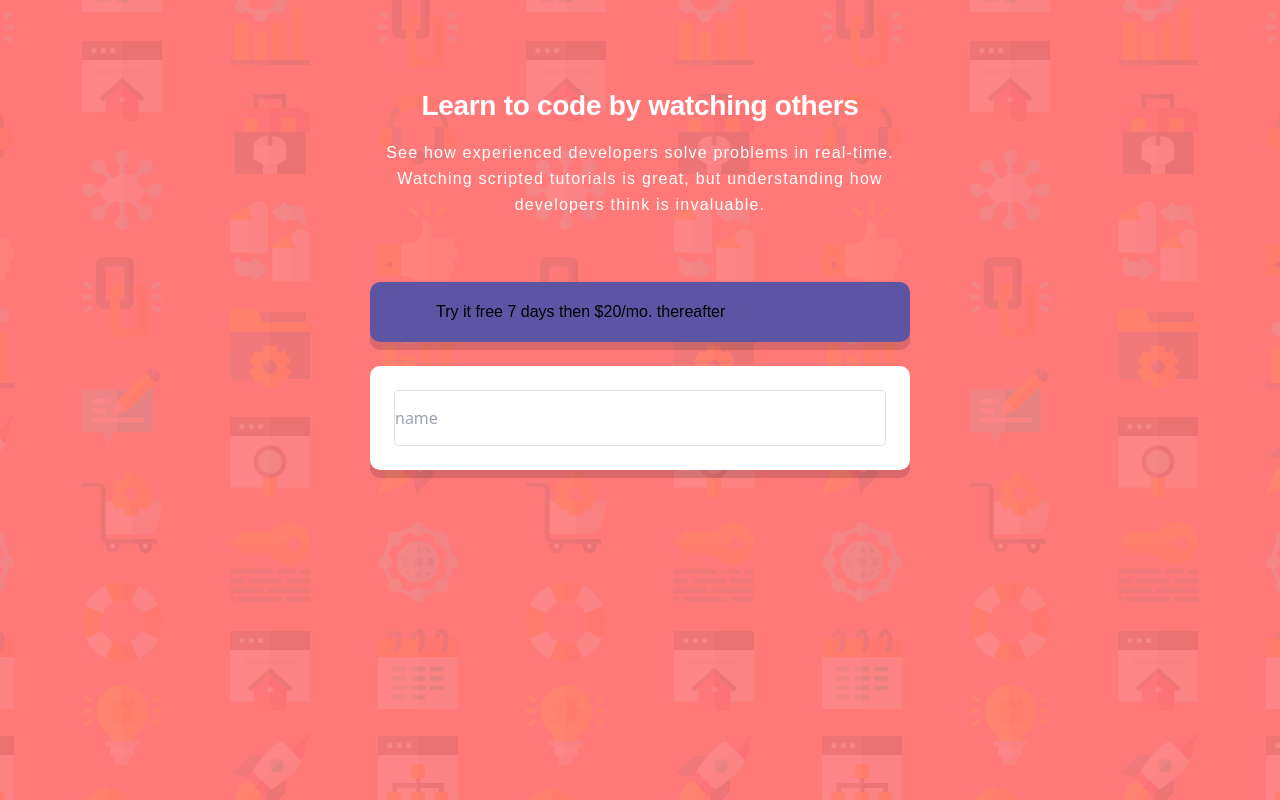
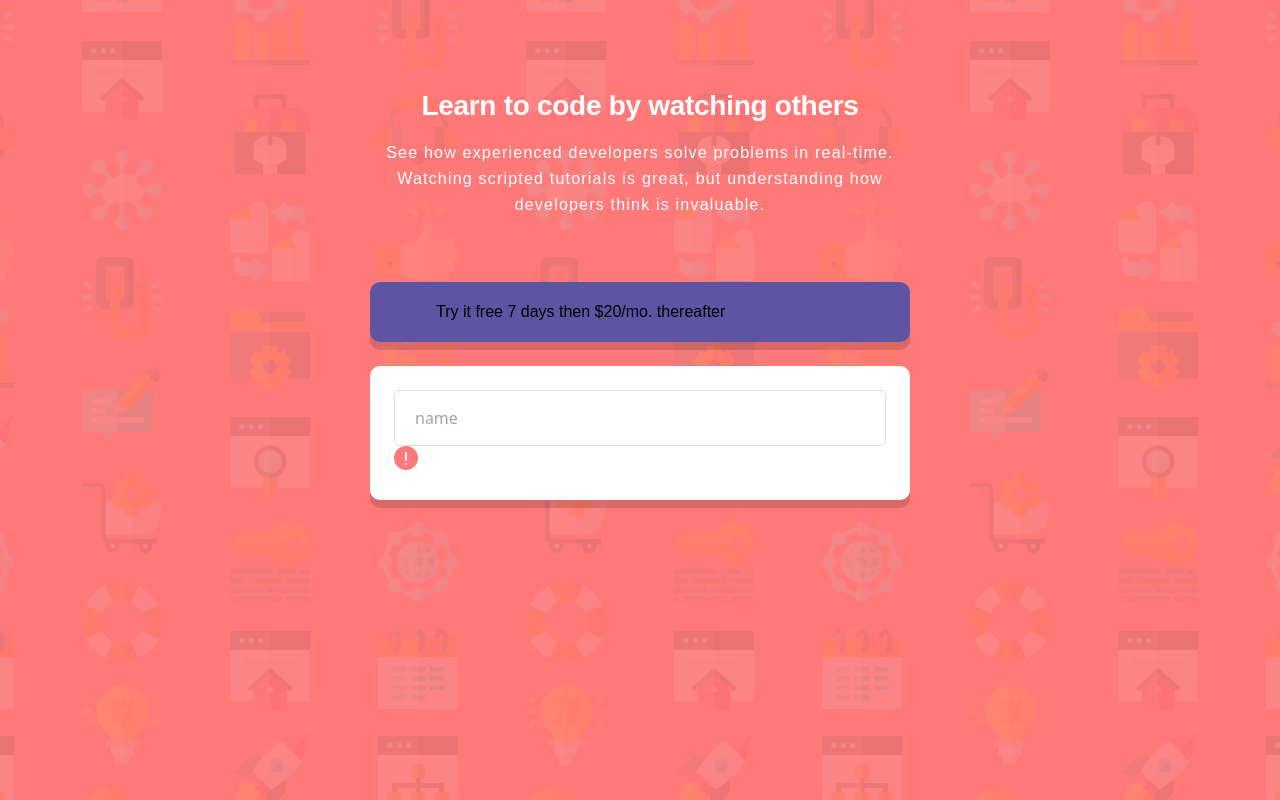
Before and after one commit to ArabuliGiorgi/Intro-component-with-sign-up-form, a React (Vite) app: page / in a window 1280 px wide. Built offline with nearby package versions, Linux system fonts and the light colour scheme.

Commit message:
one more step

```diff
--- a/src/jsx-components/Field.css
+++ b/src/jsx-components/Field.css
@@ -0,0 +1,9 @@
+#error-message{
+    font-size: 11px;
+    font-weight: 500;
+    font-style: italic;
+    line-height: 16.5px;
+    text-align: right;
+    color: #FF7979;
+    margin-top: 6px;
+}
--- a/src/jsx-components/Field.jsx
+++ b/src/jsx-components/Field.jsx
@@ -1,32 +1,43 @@
 import './Field.css'
 import styled from 'styled-components'
-import { useState } from 'react';
+import errorImage from '/images/icon-error.svg'
+import { useState, useEffect } from 'react';
 
 export default function Field({placeholder, clicked}){
-    const [inputName, setInputName] = useState('normal');
+    const [isError, setIsError] = useState(false);
+    const [errorMessage, setErrorMessage] = useState('');
     const [value, setValue] = useState('');
     const getValue = (event) => {
         setValue(event.target.value);
     }
-    if(clicked && value === ''){
-        setInputName('error');
+    useEffect(() => {
+        if (clicked && value === '') {
+            setIsError(true);
+        } else {
+            setIsError(false);
         }
+    }, [clicked, value]);
 
     return(
         <>
+            <div className='flex items-center'>
                 <InputField
                 type="text"
                 placeholder={placeholder}
                 onChange={getValue}
-            className={inputName}
+                argument={isError}
                 />
+                <img src={errorImage} alt="error" className={`ml-[-53px] ${isError ? 'visible' : 'invisible'}`}/>
+            </div>
+            <h1 className={`${isError ? 'block' : 'hidden'}`} id='error-message'>{errorMessage}</h1>
         </>
     )
 }
 
 const InputField = styled.input`
-    border: 1px solid #DEDEDE;
+    border: ${(props) => props.argument ? '2px solid #FF7979' : '1px solid #DEDEDE'};
     border-radius: 5px;
     width: 100%;
     height: 56px;
+    padding-left: 20px;
 `;
```
Lines whose indentation alone changed are shown as unchanged.
